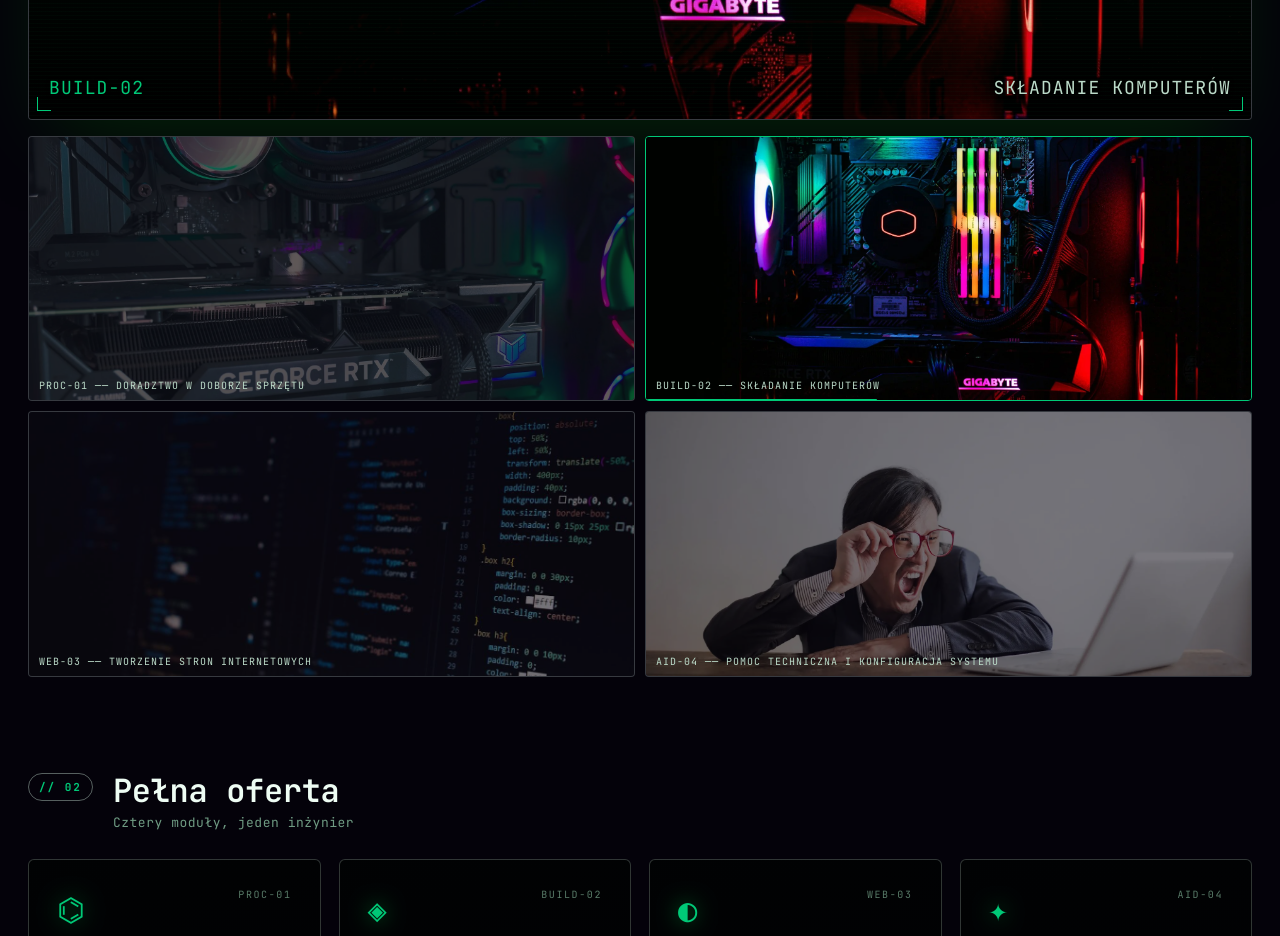
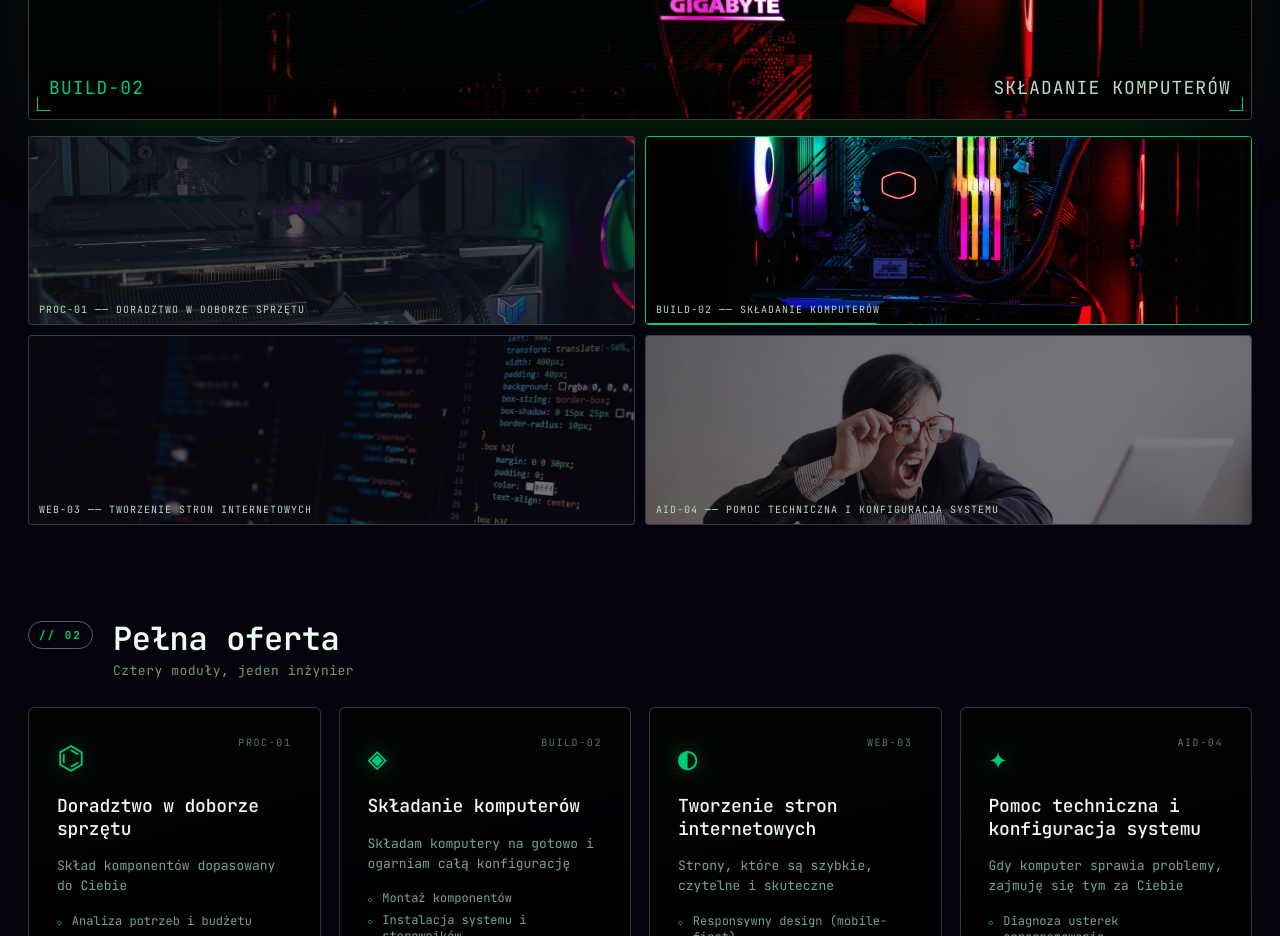
Before and after one commit to Kris1027/nextjs-business-card-2, a Next.js app: page / in a window 1280 px wide. Shown: the part 1600-2536 px from the top of the page. Built offline with nearby package versions, Linux system fonts and the light colour scheme.

Commit message:
fix(carousel): reduce thumbnail aspect ratio to 16/5

```diff
--- a/components/sections/carousel.module.css
+++ b/components/sections/carousel.module.css
@@ -89,7 +89,7 @@
 .thumb {
   display: block;
   position: relative;
-  aspect-ratio: 16 / 7;
+  aspect-ratio: 16 / 5;
   border: 1px solid var(--line);
   border-radius: 4px;
   overflow: hidden;
```
